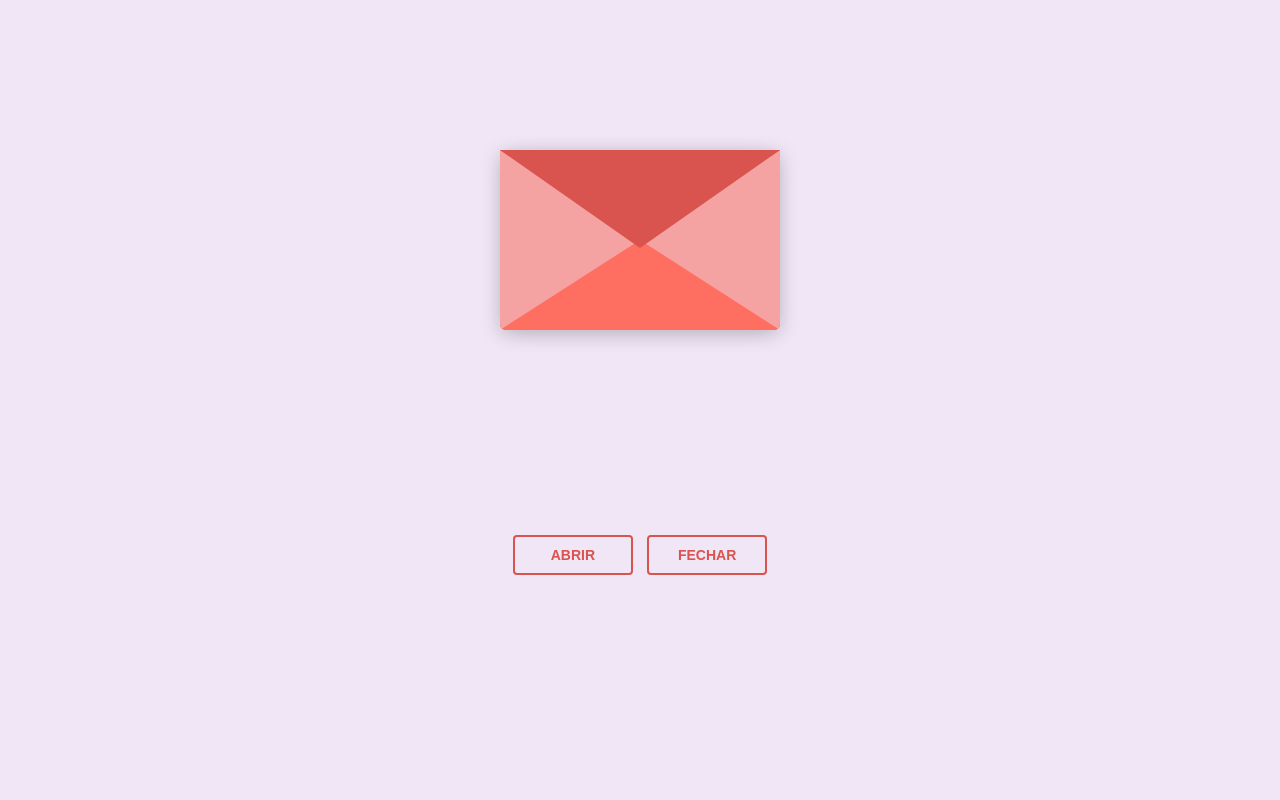
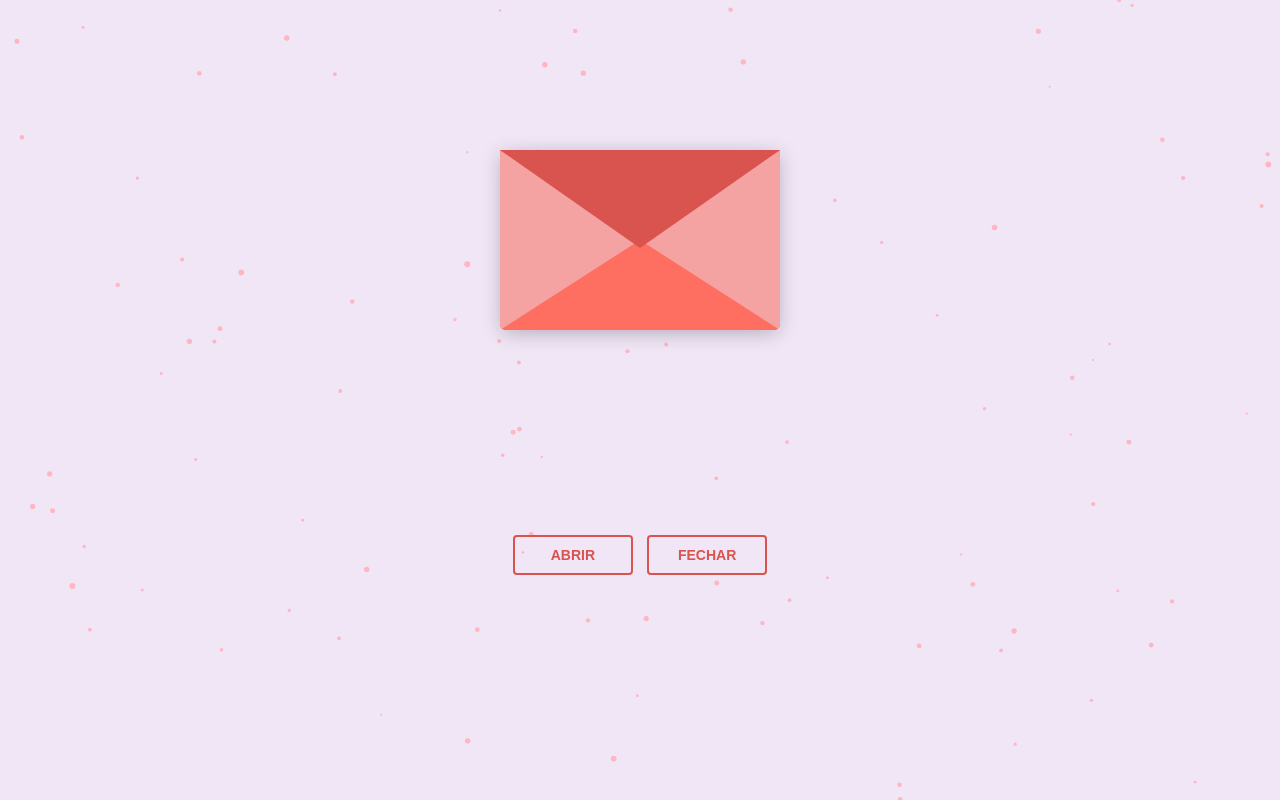
Before and after one commit to pedrobonela/carta_duda, a Flask app: page / in a window 1280 px wide. Run offline with Flask 3, Linux system fonts and the light colour scheme.

Commit message:
Update index 2.html

```diff
--- a/carta/templates/index.html
+++ b/carta/templates/index.html
@@ -206,10 +206,19 @@
         background-color: #d9534f;
         color: #fff;
       }
+      #backgroundCanvas {
+        position: fixed;
+        top: 0;
+        left: 0;
+        z-index: -1;
+        width: 100vw;
+        height: 100vh;
+      }
     </style>
   </head>
 
   <body>
+  <canvas id="backgroundCanvas"></canvas>
     <div class="envlope-wrapper">
       <div id="envelope" class="close">
         <div class="front flap"></div>
@@ -217,9 +226,9 @@
         <div class="letter">
 
           <div class="words line1">Para: Duda</div>
-          <div class="words line2">Açaízinho hoje?</div>
+          <div class="words line2">Açaízinho pós aula amanhã?</div>
           <div class="words line3">Te levo pra casa depois</div>
-          <div class="words line4">Ass: Pedro</div>
+          <div class="words line4">ㅤㅤㅤㅤAss: Pedro</div>
         </div>
         <div class="hearts">
           <div class="heart a1"></div>
@@ -262,5 +271,54 @@
         }
       });
     </script>
+
+    <script>
+      const canvas = document.getElementById('backgroundCanvas');
+      const ctx = canvas.getContext('2d');
+
+      canvas.width = window.innerWidth;
+      canvas.height = window.innerHeight;
+
+      let particles = [];
+
+      for (let i = 0; i < 100; i++) {
+        particles.push({
+          x: Math.random() * canvas.width,
+          y: Math.random() * canvas.height,
+          radius: Math.random() * 2 + 1,
+          dx: (Math.random() - 0.5) * 0.5,
+          dy: (Math.random() - 0.5) * 0.5
+        });
+      }
+
+      function animateParticles() {
+        ctx.clearRect(0, 0, canvas.width, canvas.height);
+
+        for (let i = 0; i < particles.length; i++) {
+          let p = particles[i];
+
+          ctx.beginPath();
+          ctx.arc(p.x, p.y, p.radius, 0, Math.PI * 2);
+          ctx.fillStyle = "#ffb6c1"; // cor das bolinhas
+          ctx.fill();
+
+          p.x += p.dx;
+          p.y += p.dy;
+
+          if (p.x < 0 || p.x > canvas.width) p.dx *= -1;
+          if (p.y < 0 || p.y > canvas.height) p.dy *= -1;
+        }
+
+        requestAnimationFrame(animateParticles);
+      }
+
+      animateParticles();
+
+      // Atualiza o tamanho do canvas ao redimensionar
+      window.addEventListener('resize', () => {
+        canvas.width = window.innerWidth;
+        canvas.height = window.innerHeight;
+      });
+    </script>
   </body>
 </html>
```
